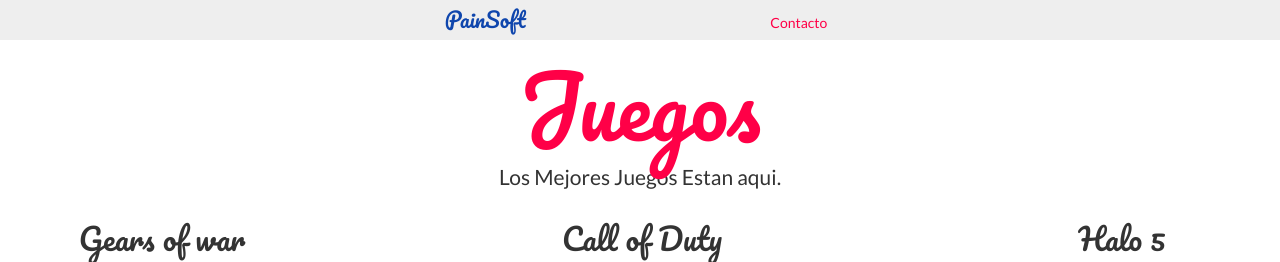
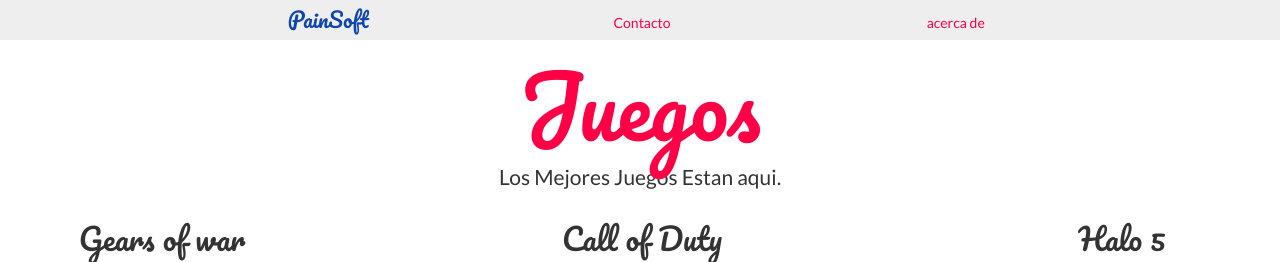
Before and after one commit to itachii/primera-pagina-web, a plain HTML site: page juegos.html in a window 1280 px wide. Shown: the top 262 px of the page. Drawn offline with nearby package versions, Linux system fonts and the light colour scheme.

Commit message:
Agragamos acerde en la navegacion

```diff
--- a/juegos.html
+++ b/juegos.html
@@ -14,6 +14,7 @@
 		<ul class="no-lista">
 			<li class="col-md-3 inline-block pacifico mediano"><a href="index.html" class="azul">PainSoft</a></li>
 			<li class="col-md-3 inline-block"><a href="contacto.html">Contacto</a></li>
+			<li class="col-md-3 inline-block"><a href="">acerca de</a></li>
 		</ul>
 	</nav>
 	<section>
```
